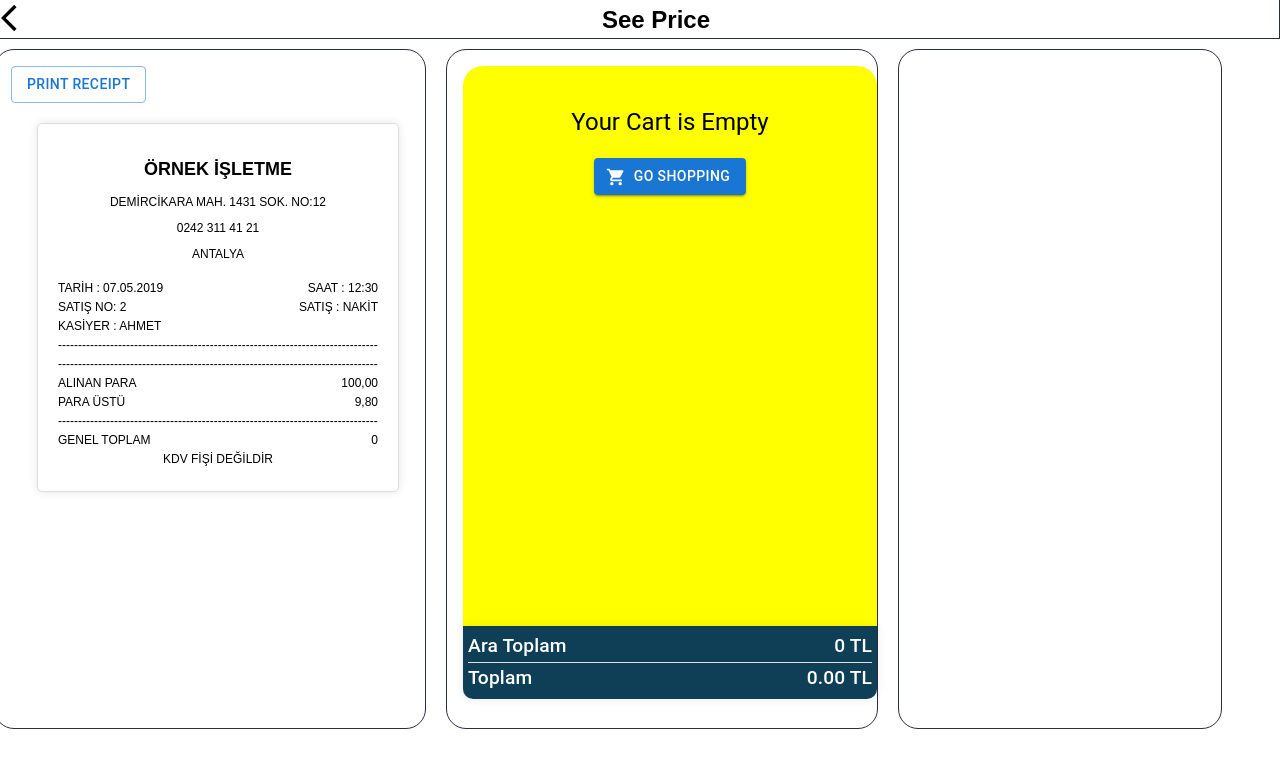
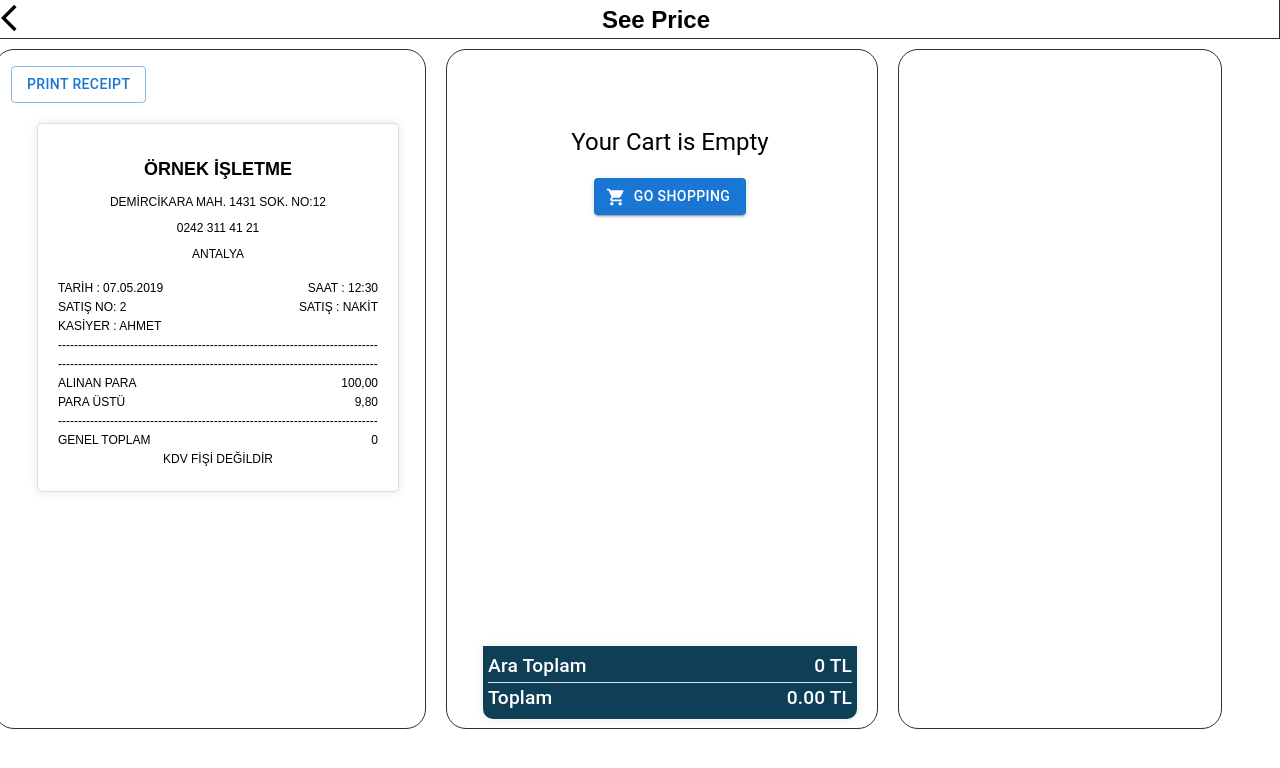
Before and after one commit to yusufinann/32bit-CashRegisterApp, a React (Create React App) app: page /price in a window 1280 px wide. Shown: the top 768 px of the page. Built offline with nearby package versions, Linux system fonts and the light colour scheme; data requests are answered from the project's data file.

Commit message:
Update the Cart Management component

```diff
--- a/src/SalesPage/CartManagement.js
+++ b/src/SalesPage/CartManagement.js
@@ -1,26 +1,24 @@
-import React from 'react';
+import React from "react";
 import { Grid } from "@mui/material";
-import CartList from './CartList';
-import TotalAmount from './TotalAmount';
-import { useGlobalContext } from '../contexts/GlobalContext';
+import CartList from "./CartList";
+import TotalAmount from "./TotalAmount";
+import { useGlobalContext } from "../contexts/GlobalContext";
 
 function CartManagement() {
   const { totalAmount } = useGlobalContext();
   return (
-        <div>
+    <div style={{ margin: 20 }}>
       <Grid
         item
         xs={12} // Full width on small screens
         sm={12} // Four columns on medium screens and larger
         style={{
-
           height: "70vh", // Set to 80% of the viewport height
           overflow: "auto",
-                    backgroundColor: "yellow",
-                    borderTopLeftRadius: 20,
-                    borderTopRightRadius:20,
+          backgroundColor: "white",
+          borderTopLeftRadius: 10,
+          borderTopRightRadius: 10,
           width: "100%", // Full width
-                    marginTop:"auto"
         }}
       >
         <CartList />
```
Lines whose indentation alone changed are shown as unchanged.
